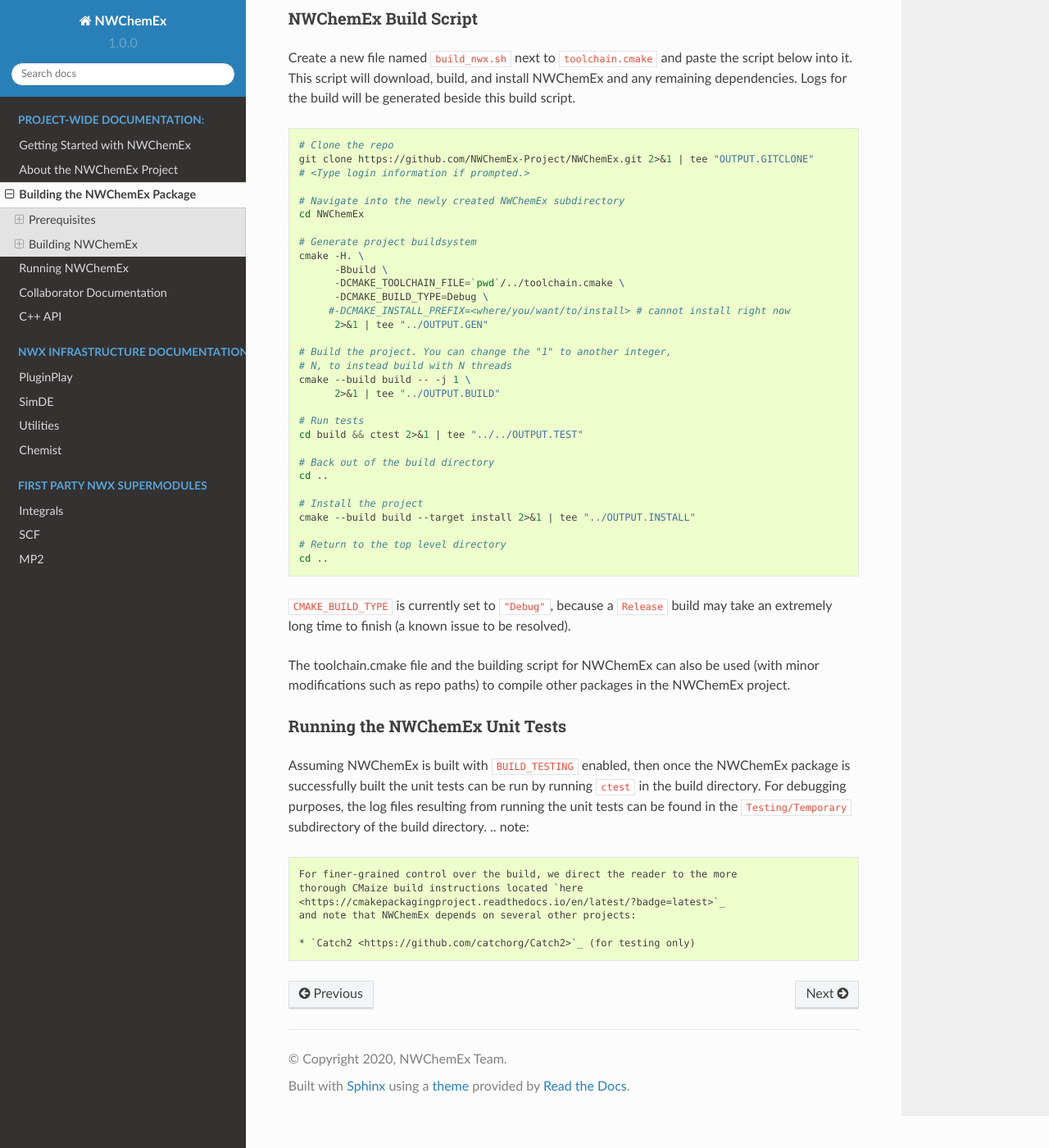
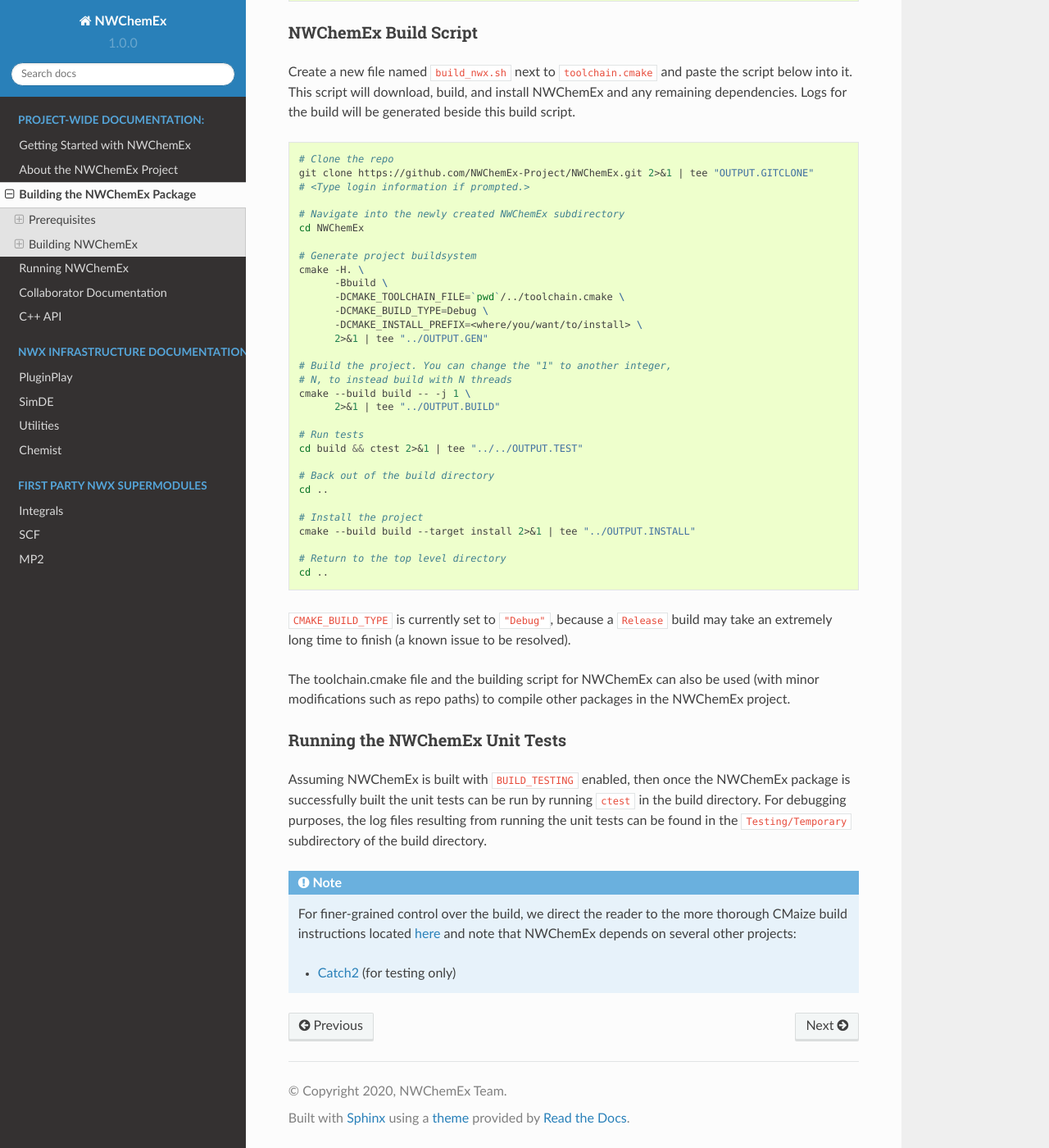
Before and after one commit to NWChemEx/NWChemEx, a Sphinx documentation site: the page built from docs/source/installation/building.rst, in a window 1280 px wide and 1400 px high, scrolled down 3107 px. Shown: the whole window at 82% size. Built offline with Sphinx 7.4.7 and the Read the Docs theme 2.0.0, drawn with Linux system fonts in a browser that asks for light colours; some of the changed text lies outside the part shown.

Commit message:
Update building.rst

```diff
--- a/docs/source/installation/building.rst
+++ b/docs/source/installation/building.rst
@@ -97,7 +97,7 @@
 
    #!/usr/bin/env bash
 
-   cmake -S . \
+   cmake -H . \
          -B build \
 	 -DCMAKE_INSTALL_PREFIX=<desired_install_location> \
 	 -DCMAKE_CXX_COMPILER=<c++_compiler> \
@@ -199,7 +200,7 @@
          -Bbuild \
          -DCMAKE_TOOLCHAIN_FILE=`pwd`/../toolchain.cmake \
          -DCMAKE_BUILD_TYPE=Debug \
-        #-DCMAKE_INSTALL_PREFIX=<where/you/want/to/install> # cannot install right now
+         -DCMAKE_INSTALL_PREFIX=<where/you/want/to/install> \
          2>&1 | tee "../OUTPUT.GEN"
 
    # Build the project. You can change the "1" to another integer,
@@ -231,7 +232,9 @@
 
 Assuming NWChemEx is built with ``BUILD_TESTING`` enabled, then once the NWChemEx package is successfully built the unit tests can be run by running  ``ctest`` in the build directory. For debugging purposes, the log files resulting from running the unit tests can be found in the ``Testing/Temporary``
 subdirectory of the build directory.
+
 .. note::
+
    For finer-grained control over the build, we direct the reader to the more
    thorough CMaize build instructions located `here
    <https://cmakepackagingproject.readthedocs.io/en/latest/?badge=latest>`_
```
Also changed, not shown: other parts of docs/source/installation/building.rst (+4 -3 lines).
